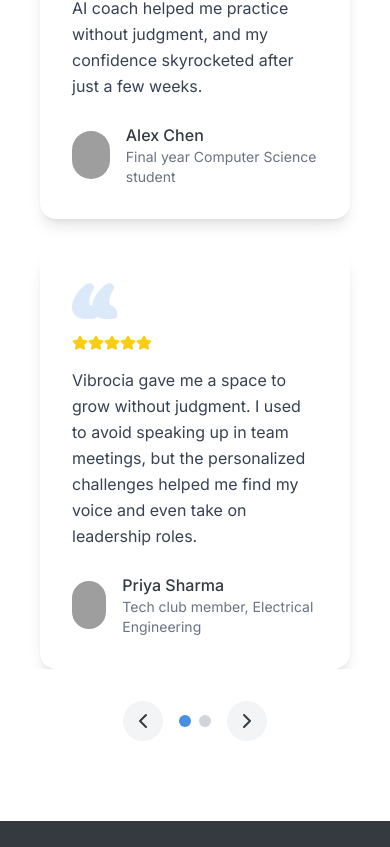
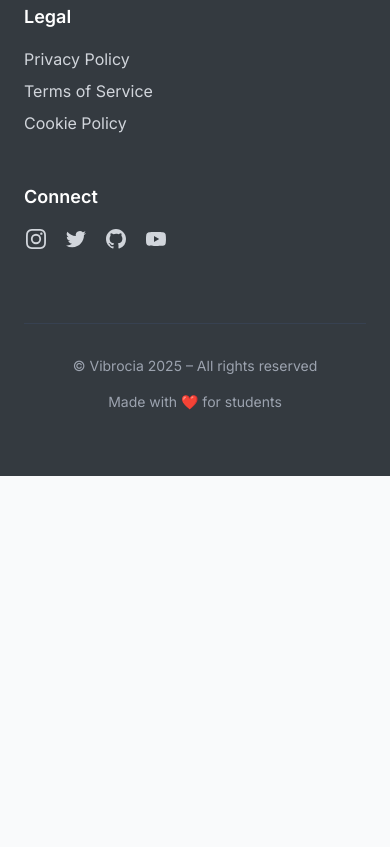
Before and after one commit to suganthv24/vibrocia-voice-boost, a React (Vite) app: page / in a window 390 px wide. Shown: the part 6357-7204 px from the top of the page. After the commit the page ends 6833 px from the top, so only its background shows below. Built offline with nearby package versions, Linux system fonts and the light colour scheme; grey boxes are pictures that could not be loaded.

Commit message:
Remove testimonials section
Removed the testimonials section from the index page.

```diff
--- a/src/components/TestimonialsSection.tsx
+++ /dev/null
@@ -1,173 +0,0 @@
-
-import React, { useState, useEffect } from 'react';
-import { ChevronLeft, ChevronRight, Star } from 'lucide-react';
-
-interface TestimonialProps {
-  quote: string;
-  name: string;
-  title: string;
-  image: string;
-  rating?: number;
-}
-
-const Testimonial: React.FC<TestimonialProps> = ({ quote, name, title, image, rating = 5 }) => {
-  return (
-    <div className="bg-white rounded-2xl shadow-lg p-8 relative transform transition-all duration-300 hover:shadow-xl">
-      <div className="mb-4">
-        <svg width="45" height="36" viewBox="0 0 45 36" fill="none" xmlns="http://www.w3.org/2000/svg" className="text-vibrocia-blue/20">
-          <path d="M13.3 36C9.1 36 5.63333 34.6667 2.9 32C0.966667 30.0667 0 27.4667 0 24.2C0 21.6667 0.566667 19.0667 1.7 16.4C2.83333 13.7333 4.33333 11.2 6.2 8.8C8.13333 6.4 10.3 4.2 12.7 2.2C15.1667 0.200001 17.6667 -0.533332 20.1 1.06667C21.3 1.86667 21.9 3.06667 21.9 4.66667C21.9 5.46667 21.6333 6.26667 21.1 7.06667C18.5667 11.2667 17.3 15.2667 17.3 19.0667C17.3 19.7333 17.3667 20.4 17.5 21.0667C17.7 21.7333 18.1 22.1333 18.7 22.2667C20.4333 22.8 22.0333 23.9333 23.5 25.6667C24.9667 27.4 25.7 29.3333 25.7 31.4667C25.7 32.9333 25.1333 34.1333 24 35.0667C22.8667 35.6889 21.3889 36 19.5667 36H13.3ZM33.3 36C29.1 36 25.6333 34.6667 22.9 32C20.9667 30.0667 20 27.4667 20 24.2C20 21.6667 20.5667 19.0667 21.7 16.4C22.8333 13.7333 24.3333 11.2 26.2 8.8C28.1333 6.4 30.3 4.2 32.7 2.2C35.1667 0.200001 37.6667 -0.533332 40.1 1.06667C41.3 1.86667 41.9 3.06667 41.9 4.66667C41.9 5.46667 41.6333 6.26667 41.1 7.06667C38.5667 11.2667 37.3 15.2667 37.3 19.0667C37.3 19.7333 37.3667 20.4 37.5 21.0667C37.7 21.7333 38.1 22.1333 38.7 22.2667C40.4333 22.8 42.0333 23.9333 43.5 25.6667C44.9667 27.4 45.7 29.3333 45.7 31.4667C45.7 32.9333 45.1333 34.1333 44 35.0667C42.8667 35.6889 41.3889 36 39.5667 36H33.3Z" fill="currentColor"/>
-        </svg>
-      </div>
-
-      {/* Stars rating */}
-      <div className="flex mb-4">
-        {[...Array(5)].map((_, i) => (
-          <Star
-            key={i}
-            className={`w-4 h-4 ${i < rating ? 'text-yellow-400 fill-current' : 'text-gray-300'}`}
-          />
-        ))}
-      </div>
-
-      <p className="text-gray-700 mb-6 leading-relaxed">{quote}</p>
-      <div className="flex items-center">
-        <div className="w-12 h-12 rounded-full overflow-hidden mr-4">
-          <img src={image} alt={name} className="w-full h-full object-cover" />
-        </div>
-        <div>
-          <h4 className="font-medium text-vibrocia-dark">{name}</h4>
-          <p className="text-sm text-gray-500">{title}</p>
-        </div>
-      </div>
-    </div>
-  );
-};
-
-const TestimonialsSection = () => {
-  const [currentSlide, setCurrentSlide] = useState(0);
-  const totalSlides = Math.ceil(testimonials.length / 2);
-
-  const nextSlide = () => {
-    setCurrentSlide((prev) => (prev + 1) % totalSlides);
-  };
-
-  const prevSlide = () => {
-    setCurrentSlide((prev) => (prev - 1 + totalSlides) % totalSlides);
-  };
-
-  // Auto rotate testimonials
-  useEffect(() => {
-    const timer = setInterval(() => {
-      nextSlide();
-    }, 8000);
-
-    return () => clearInterval(timer);
-  }, [currentSlide]);
-
-  return (
-    <section className="py-20 bg-white">
-      <div className="container mx-auto px-6 lg:px-8">
-        <div className="max-w-3xl mx-auto text-center mb-16">
-          <h2 className="text-3xl md:text-4xl font-bold mb-6 text-vibrocia-dark">What Students Say</h2>
-          <p className="text-lg text-gray-600">
-            Hear from engineering and tech students who have transformed their communication skills
-          </p>
-        </div>
-
-        <div className="relative">
-          <div className="overflow-hidden">
-            <div
-              className="flex transition-transform duration-500 ease-in-out"
-              style={{ transform: `translateX(-${currentSlide * 100}%)` }}
-            >
-              {/* Group testimonials in pairs for desktop, show individually on mobile */}
-              {[...Array(totalSlides)].map((_, slideIndex) => (
-                <div key={slideIndex} className="w-full flex-shrink-0 px-4">
-                  <div className="grid grid-cols-1 md:grid-cols-2 gap-8">
-                    {testimonials.slice(slideIndex * 2, slideIndex * 2 + 2).map((testimonial, i) => (
-                      <Testimonial
-                        key={slideIndex * 2 + i}
-                        quote={testimonial.quote}
-                        name={testimonial.name}
-                        title={testimonial.title}
-                        image={testimonial.image}
-                        rating={testimonial.rating}
-                      />
-                    ))}
-                  </div>
-                </div>
-              ))}
-            </div>
-          </div>
-
-          {/* Navigation controls */}
-          <div className="flex justify-center mt-8 items-center">
-            <button
-              onClick={prevSlide}
-              className="p-2 rounded-full bg-gray-100 hover:bg-gray-200 transition-colors mr-4"
-              aria-label="Previous testimonial"
-            >
-              <ChevronLeft className="w-6 h-6 text-vibrocia-dark" />
-            </button>
-
-            {/* Pagination indicators */}
-            <div className="flex space-x-2">
-              {[...Array(totalSlides)].map((_, i) => (
-                <button
-                  key={i}
-                  onClick={() => setCurrentSlide(i)}
-                  className={`w-3 h-3 rounded-full transition-colors ${
-                    i === currentSlide ? 'bg-vibrocia-blue' : 'bg-gray-300'
-                  }`}
-                  aria-label={`Go to slide ${i + 1}`}
-                />
-              ))}
-            </div>
-
-            <button
-              onClick={nextSlide}
-              className="p-2 rounded-full bg-gray-100 hover:bg-gray-200 transition-colors ml-4"
-              aria-label="Next testimonial"
-            >
-              <ChevronRight className="w-6 h-6 text-vibrocia-dark" />
-            </button>
-          </div>
-        </div>
-      </div>
-    </section>
-  );
-};
-
-// Testimonials data
-const testimonials = [
-  {
-    quote: "I went from dreading interviews to actually enjoying them. The AI coach helped me practice without judgment, and my confidence skyrocketed after just a few weeks.",
-    name: "Alex Chen",
-    title: "Final year Computer Science student",
-    image: "https://images.unsplash.com/photo-1568602471122-7832951cc4c5?ixlib=rb-1.2.1&auto=format&fit=crop&w=200&q=80",
-    rating: 5
-  },
-  {
-    quote: "Vibrocia gave me a space to grow without judgment. I used to avoid speaking up in team meetings, but the personalized challenges helped me find my voice and even take on leadership roles.",
-    name: "Priya Sharma",
-    title: "Tech club member, Electrical Engineering",
-    image: "https://images.unsplash.com/photo-1494790108377-be9c29b29330?ixlib=rb-1.2.1&auto=format&fit=crop&w=200&q=80",
-    rating: 5
-  },
-  {
-    quote: "The roleplay scenarios prepared me for real-world situations I faced during my internship. My supervisor even commented on how articulate and confident I was compared to other interns.",
-    name: "Marcus Johnson",
-    title: "Software Engineering Student",
-    image: "https://images.unsplash.com/photo-1507003211169-0a1dd7228f2d?ixlib=rb-1.2.1&auto=format&fit=crop&w=200&q=80",
-    rating: 4
-  },
-  {
-    quote: "As an international student, I struggled with language barriers and social anxiety. The gradual confidence building approach really worked for me. Now I'm comfortable presenting my research to large groups.",
-    name: "Lin Wei",
-    title: "PhD Candidate, Computer Engineering",
-    image: "https://images.unsplash.com/photo-1573497019940-1c28c88b4f3e?ixlib=rb-1.2.1&auto=format&fit=crop&w=200&q=80",
-    rating: 5
-  }
-];
-
-export default TestimonialsSection;
--- a/src/pages/Index.tsx
+++ b/src/pages/Index.tsx
@@ -1,11 +1,10 @@
-
 import React, { useEffect } from 'react';
 import Navbar from '@/components/Navbar';
 import HeroSection from '@/components/HeroSection';
 import AboutSection from '@/components/AboutSection';
 import FeaturesSection from '@/components/FeaturesSection';
 import CalloutSection from '@/components/CalloutSection';
-import TestimonialsSection from '@/components/TestimonialsSection';
+// Remove the import for TestimonialsSection
 import Footer from '@/components/Footer';
 
 const Index = () => {
@@ -56,9 +55,7 @@ const Index = () => {
         <CalloutSection />
       </div>
 
-      <div className="section-reveal">
-        <TestimonialsSection />
-      </div>
+      {/* Remove the entire TestimonialsSection div */}
 
       <Footer />
     </div>
```
